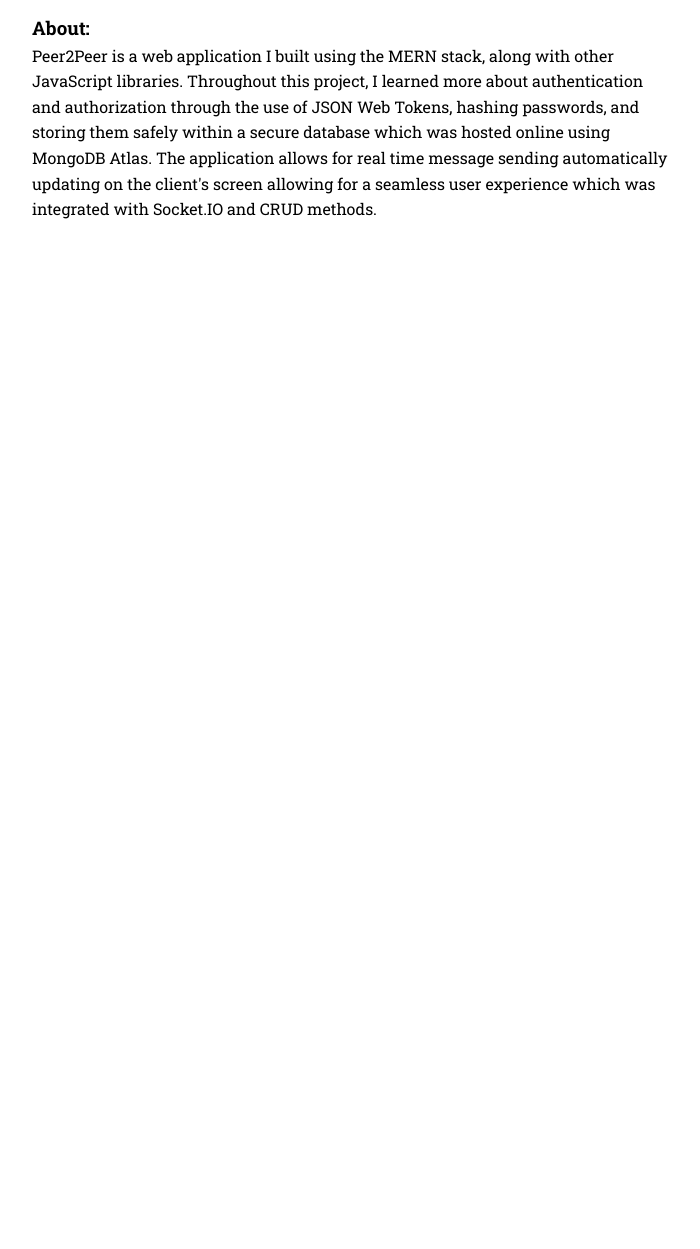
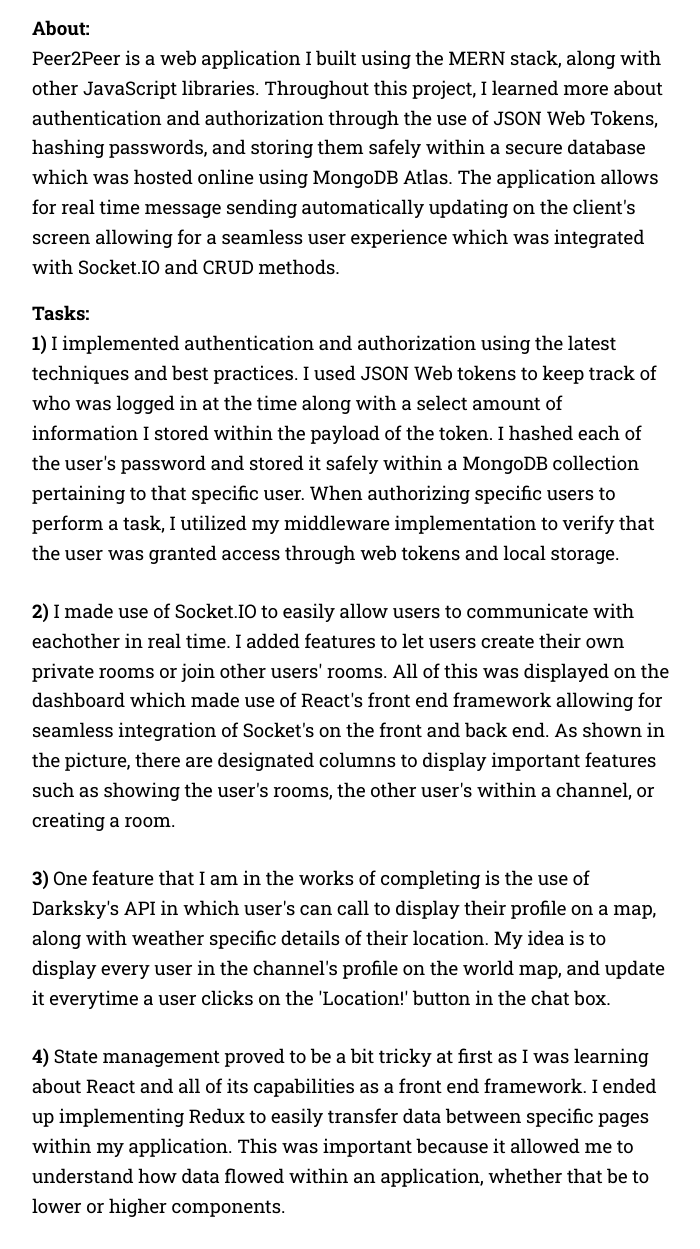
Before and after one commit to JonathanWong592/Personal-Website, a plain HTML site: page pages/peer2peer.html in a window 1280 px wide. Shown: the part 681-1930 px from the top of the page, without its empty margins (288-988 px from the left). Before the commit the page ends 903 px from the top, so only its background shows below. Drawn offline with Linux system fonts and the light colour scheme.

Commit message:
Peer2Peer tasks added

```diff
--- a/pages/peer2peer.html
+++ b/pages/peer2peer.html
@@ -29,11 +29,36 @@
 
     <div class="projDescription">
         <h3>About:</h3>
-        <span>Peer2Peer is a web application I built using the MERN stack, along with other JavaScript libraries. Throughout this project,
+        <h3><span>Peer2Peer is a web application I built using the MERN stack, along with other JavaScript libraries. Throughout this project,
               I learned more about authentication and authorization through the use of JSON Web Tokens, hashing passwords, and storing them safely
               within a secure database which was hosted online using MongoDB Atlas. The application allows for real time message sending automatically
               updating on the client's screen allowing for a seamless user experience which was integrated with Socket.IO and CRUD methods.
-        </span>
+        </span></h3>
+    </div>
 
+    <div class="projTasks">
+        <h3 id="tasks">Tasks:</h3>
+        <h3>1) <span>I implemented authentication and authorization using the latest techniques and best practices. I used JSON Web tokens to keep track
+                    of who was logged in at the time along with a select amount of information I stored within the payload of the token. I hashed each
+                    of the user's password and stored it safely within a MongoDB collection pertaining to that specific user. When authorizing specific
+                    users to perform a task, I utilized my middleware implementation to verify that the user was granted access through web tokens and local storage.
+        </span></h3>
+
+        <h3>2) <span>I made use of Socket.IO to easily allow users to communicate with eachother in real time. I added features to let users create their own
+                     private rooms or join other users' rooms. All of this was displayed on the dashboard which made use of React's front end framework allowing
+                     for seamless integration of Socket's on the front and back end. As shown in the picture, there are designated columns to display important
+                     features such as showing the user's rooms, the other user's within a channel, or creating a room.
+        </span></h3>
+
+        <h3>3) <span>One feature that I am in the works of completing is the use of Darksky's API in which user's can call to display their profile on a map, along
+                    with weather specific details of their location. My idea is to display every user in the channel's profile on the world map, and update it everytime
+                    a user clicks on the 'Location!' button in the chat box.
+        </span></h3>
+
+        <h3>4) <span>State management proved to be a bit tricky at first as I was learning about React and all of its capabilities as a front end framework. I ended up
+                    implementing Redux to easily transfer data between specific pages within my application. This was important because it allowed me to understand how
+                    data flowed within an application, whether that be to lower or higher components.
+        </span></h3>
     </div>
+
 </section>
```
Also changed, not shown: pages/pages.css (+0 -11 lines), pages/research.html (+1 -1 lines).
